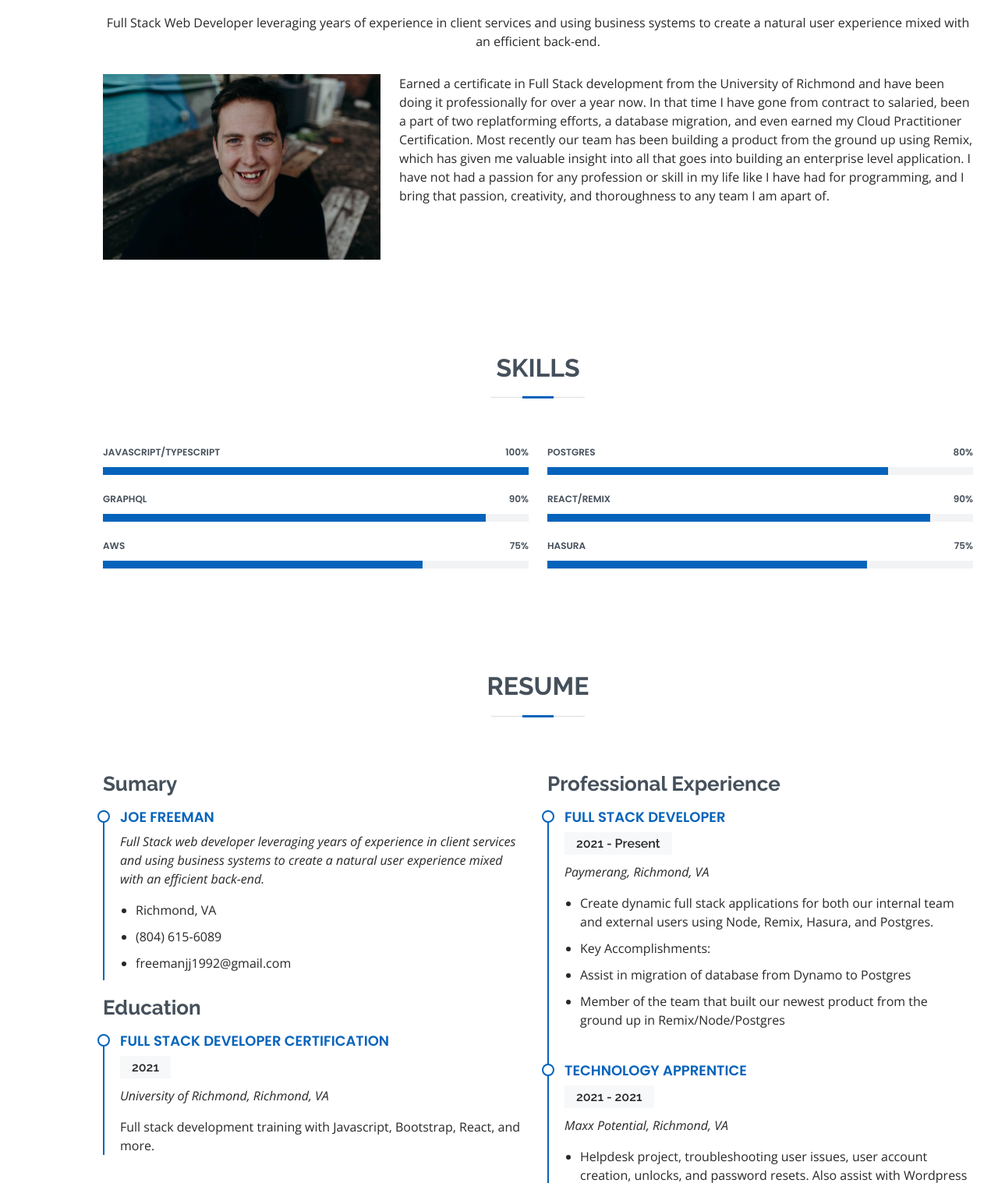
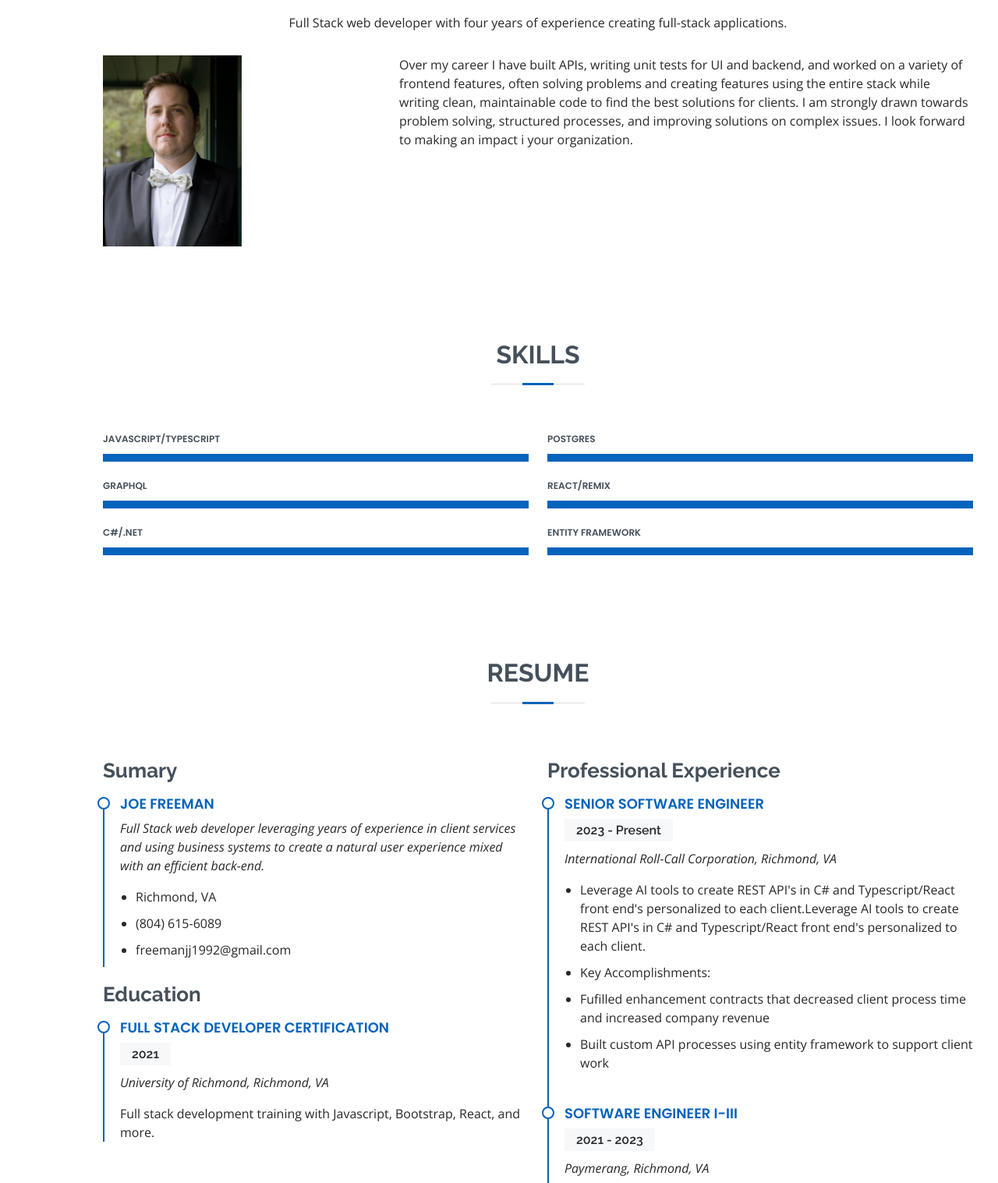
Before and after one commit to GitOffMyFarm/NewPortfolio, a plain HTML site: page index.html in a window 1280 px wide. Shown: the part 921-2438 px from the top of the page at 78% size. Drawn offline with nearby package versions, Linux system fonts and the light colour scheme.

Commit message:
update info, profile pic, title

```diff
--- a/index.html
+++ b/index.html
@@ -5,7 +5,7 @@
   <meta charset="utf-8">
   <meta content="width=device-width, initial-scale=1.0" name="viewport">
 
-  <title>MyResume Bootstrap Template - Index</title>
+  <title>Joe Freeman Portfolio</title>
   <meta content="" name="description">
   <meta content="" name="keywords">
 
@@ -75,20 +75,18 @@
 
         <div class="section-title">
           <h2>About</h2>
-          <p>Full Stack Web Developer leveraging years of experience in client services and using business systems to create a natural user experience mixed with an efficient back-end.</p>
+          <p>Full Stack web developer with four years of experience creating full-stack applications.</p>
         </div>
         <div class="row">
-          <div class="col-lg-4">
-            <img src="assets/img/profile-img.png" class="img-fluid" alt="">
+          <div class="col-md-4">
+            <img src="assets/img/profile-img.jpg" class="img-fluid w-50" alt="">
           </div>
           <div class="col-lg-8 pt-4 pt-lg-0 content">
             <div class="row">
             </div>
             <p>
-              Earned a certificate in Full Stack development from the University of Richmond and have been doing it professionally for over a year now.
-            In that time I have gone from contract to salaried, been a part of two replatforming efforts, a database migration, and even earned my Cloud Practitioner Certification.
-            Most recently our team has been building a product from the ground up using Remix, which has given me valuable insight into all that goes into building an enterprise level application.
-            I have not had a passion for any profession or skill in my life like I have had for programming, and I bring that passion, creativity, and thoroughness to any team I am apart of.
+              Over my career I have built APIs, writing unit tests for UI and backend, and worked on a variety of frontend features, often solving problems and creating features using the entire stack while writing clean, maintainable code to find the best solutions for clients.
+              I am strongly drawn towards problem solving, structured processes, and improving solutions on complex issues. I look forward to making an impact i your organization.
             </p>
           </div>
         </div>
@@ -110,23 +108,23 @@
           <div class="col-lg-6">
 
             <div class="progress">
-              <span class="skill">JavaScript/Typescript <i class="val">100%</i></span>
+              <span class="skill">JavaScript/Typescript</span>
               <div class="progress-bar-wrap">
                 <div class="progress-bar" role="progressbar" aria-valuenow="100" aria-valuemin="0" aria-valuemax="100"></div>
               </div>
             </div>
 
             <div class="progress">
-              <span class="skill">GraphQL <i class="val">90%</i></span>
+              <span class="skill">GraphQL</span>
               <div class="progress-bar-wrap">
-                <div class="progress-bar" role="progressbar" aria-valuenow="90" aria-valuemin="0" aria-valuemax="100"></div>
+                <div class="progress-bar" role="progressbar" aria-valuenow="100" aria-valuemin="0" aria-valuemax="100"></div>
               </div>
             </div>
 
             <div class="progress">
-              <span class="skill">AWS <i class="val">75%</i></span>
+              <span class="skill">C#/.NET</span>
               <div class="progress-bar-wrap">
-                <div class="progress-bar" role="progressbar" aria-valuenow="75" aria-valuemin="0" aria-valuemax="100"></div>
+                <div class="progress-bar" role="progressbar" aria-valuenow="100" aria-valuemin="0" aria-valuemax="100"></div>
               </div>
             </div>
 
@@ -135,23 +133,23 @@
           <div class="col-lg-6">
 
             <div class="progress">
-              <span class="skill">Postgres <i class="val">80%</i></span>
+              <span class="skill">Postgres</span>
               <div class="progress-bar-wrap">
-                <div class="progress-bar" role="progressbar" aria-valuenow="80" aria-valuemin="0" aria-valuemax="100"></div>
+                <div class="progress-bar" role="progressbar" aria-valuenow="100" aria-valuemin="0" aria-valuemax="100"></div>
               </div>
             </div>
 
             <div class="progress">
-              <span class="skill">React/Remix <i class="val">90%</i></span>
+              <span class="skill">React/Remix</span>
               <div class="progress-bar-wrap">
-                <div class="progress-bar" role="progressbar" aria-valuenow="90" aria-valuemin="0" aria-valuemax="100"></div>
+                <div class="progress-bar" role="progressbar" aria-valuenow="100" aria-valuemin="0" aria-valuemax="100"></div>
               </div>
             </div>
 
             <div class="progress">
-              <span class="skill">Hasura <i class="val">75%</i></span>
+              <span class="skill">Entity Framework</span>
               <div class="progress-bar-wrap">
-                <div class="progress-bar" role="progressbar" aria-valuenow="75" aria-valuemin="0" aria-valuemax="100"></div>
+                <div class="progress-bar" role="progressbar" aria-valuenow="100" aria-valuemin="0" aria-valuemax="100"></div>
               </div>
             </div>
 
@@ -194,8 +192,19 @@
           <div class="col-lg-6">
             <h3 class="resume-title">Professional Experience</h3>
             <div class="resume-item">
-              <h4>Full Stack Developer</h4>
-              <h5>2021 - Present</h5>
+              <h4>Senior Software Engineer</h4>
+              <h5>2023 - Present</h5>
+              <p><em>International Roll-Call Corporation, Richmond, VA </em></p>
+              <ul>
+                <li>Leverage AI tools to create REST API's in C# and Typescript/React front end's personalized to each client.Leverage AI tools to create REST API's in C# and Typescript/React front end's personalized to each client.</li>
+                <li>Key Accomplishments: </li>
+                <li>Fufilled enhancement contracts that decreased client process time and increased company revenue</li>
+                <li>Built custom API processes using entity framework to support client work</li>
+              </ul>
+            </div>
+            <div class="resume-item">
+              <h4>Software Engineer I-III</h4>
+              <h5>2021 - 2023</h5>
               <p><em>Paymerang, Richmond, VA </em></p>
               <ul>
                 <li>Create dynamic full stack applications for both our internal team and external users using Node, Remix, Hasura, and Postgres.</li>
```
Also changed, not shown: assets/img/profile-img.jpg (added), assets/img/profile-img.png (deleted).
